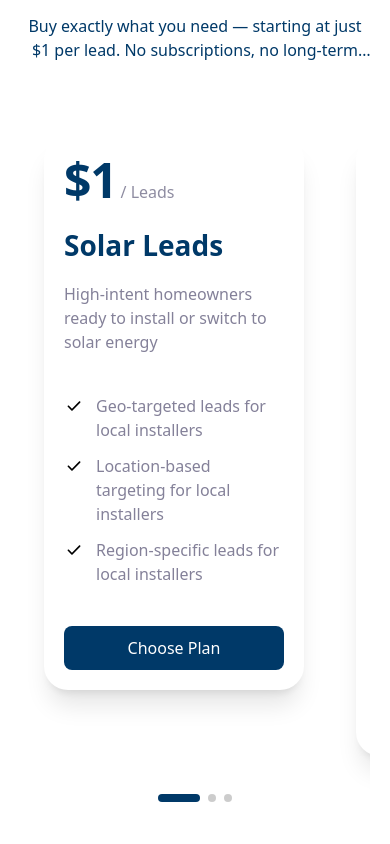
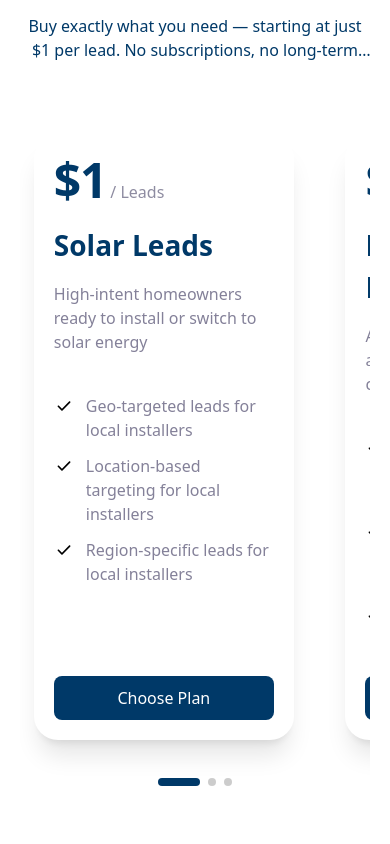
Before and after one commit to l-shirinyan/Genevo, a Nuxt app: page / in a window 390 px wide. Shown: the part 5520-6364 px from the top of the page. Built offline with nearby package versions, Linux system fonts and the light colour scheme; what @fawmi/vue-google-maps would draw is missing.

Commit message:
Fix UI issues

```diff
--- a/app/components/reusable/card/PricingCard.vue
+++ b/app/components/reusable/card/PricingCard.vue
@@ -21,15 +21,17 @@ const hoveredCard = ref<number | string | null>(null);
 </script>
 
 <template>
-  <form class="bg-white">
-    <div class="mx-auto max-w-7xl px-6">
+  <form>
+    <div class="mx-auto max-w-7xl px-6 h-full">
       <div
         v-for="tier in props.tiers"
         :key="tier.id"
-        class="group rounded-3xl min-w-[260px] lg:w-[340px] h-auto p-5 lg:p-8 shadow-xl bg-white hover:bg-primary transition-colors duration-300 ease-in-out hover:cursor-pointer"
+        class="group rounded-3xl min-w-[260px] lg:w-[340px] h-full p-5 lg:p-8 shadow-xl bg-white hover:bg-primary transition-colors duration-300 ease-in-out hover:cursor-pointer
+               flex flex-col justify-between"
         @mouseenter="hoveredCard = tier.id"
         @mouseleave="hoveredCard = null"
       >
+        <!-- Price -->
         <p class="flex items-baseline gap-x-1">
           <span
             class="md:text-6xl text-5xl font-bold tracking-tight text-primary transition-colors duration-300 ease-in-out group-hover:text-white"
@@ -38,11 +40,13 @@ const hoveredCard = ref<number | string | null>(null);
           </span>
           <span
             class="text-base font-medium text-gray-purple group-hover:text-white"
-            >/ Leads</span
           >
+            / Leads
+          </span>
         </p>
 
-        <div class="flex flex-col gap-10 items-start">
+        <!-- Content (flex-grow so it pushes button down) -->
+        <div class="flex flex-col gap-10 items-start flex-grow">
           <div class="flex flex-col items-start justify-between gap-4 mt-5">
             <h3
               :id="`tier-${tier.id}`"
@@ -67,19 +71,20 @@ const hoveredCard = ref<number | string | null>(null);
               <NuxtImg
                 :src="CheckIcon"
                 alt="Check Icon"
-                class="w-5 h-6 flex-none text-deep-indigo group-hover:fill-"
+                class="w-5 h-6 flex-none"
               />
               {{ feature }}
             </li>
           </ul>
+        </div>
 
-          <Button
-            :variant="hoveredCard === tier.id ? 'white' : 'primary'"
-            class="w-full"
-          >
-            {{ props.buttonText || "Choose Plan" }}
-          </Button>
-        </div>
+        <!-- Button always bottom -->
+        <Button
+          :variant="hoveredCard === tier.id ? 'white' : 'primary'"
+          class="w-full mt-6"
+        >
+          {{ props.buttonText || "Choose Plan" }}
+        </Button>
       </div>
     </div>
   </form>
--- a/app/components/reusable/header/Header.vue
+++ b/app/components/reusable/header/Header.vue
@@ -29,9 +29,9 @@ function openSidebar() {
       />
 
       <!-- Sidebar Panel -->
-      <div class="fixed inset-0 flex">
+      <div class="fixed inset-0 flex justify-end">
         <DialogPanel
-          class="relative flex w-full md:max-w-xs flex-1 transform transition duration-300 ease-in-out"
+          class="relative flex w-full md:max-w-xs flex-1 transform transition duration-300 ease-in-out mt-[54px]"
         >
           <!-- Sidebar content -->
           <div
@@ -76,7 +76,7 @@ function openSidebar() {
                     >
                       <NuxtLink
                         :to="item.href"
-                        class="relative inline-block text-base font-semibold no-underline text-primary group"
+                        class="relative inline-block text-lg font-semibold no-underline text-primary group"
                       >
                         {{ item.name }}
                         <span
--- a/app/components/reusable/scale/ScaleImage.vue
+++ b/app/components/reusable/scale/ScaleImage.vue
@@ -19,7 +19,7 @@ const props = withDefaults(defineProps<Props>(), {
 
 <template>
   <section
-    class="w-full px-3 mb-24 mt-0 2xl:mt-32"
+    class="w-full px-5 lg:px-20 mb-24 mt-0 2xl:mt-32"
     :style="{
       backgroundImage: `url('/images/generation-bg.png')`,
       backgroundSize: 'cover',
@@ -51,7 +51,7 @@ const props = withDefaults(defineProps<Props>(), {
       </div>
 
       <div
-        class="mt-4 lg:mt-0 origin-bottom 2xl:scale-[1.5] max-w-full scale-100"
+        class="mt-4 lg:mt-0 origin-bottom max-w-full scale-100"
       >
         <NuxtImg :src="imageSrc" :alt="imageAlt" class="max-w-full h-auto" />
       </div>
--- a/app/components/reusable/slider/CardSlider.vue
+++ b/app/components/reusable/slider/CardSlider.vue
@@ -15,6 +15,7 @@ import PricingCard from "@/components/reusable/card/PricingCard.vue";
     :space-between="24"
     :free-mode="true"
     :pagination="{ clickable: true }"
+    :auto-height="true"
     :breakpoints="{
       360: { slidesPerView: 1.2 },
       530: { slidesPerView: 1.2 },
@@ -39,4 +40,17 @@ import PricingCard from "@/components/reusable/card/PricingCard.vue";
 .swiper-slide {
   padding: 10px 0px !important;
 }
+.pricingSwiper {
+  height: 100%;
+}
+
+.pricingSwiper .swiper-slide {
+  display: flex;
+  height: 100% !important;
+}
+
+.pricingSwiper .swiper-slide > * {
+  flex: 1;
+}
+
 </style>
```
